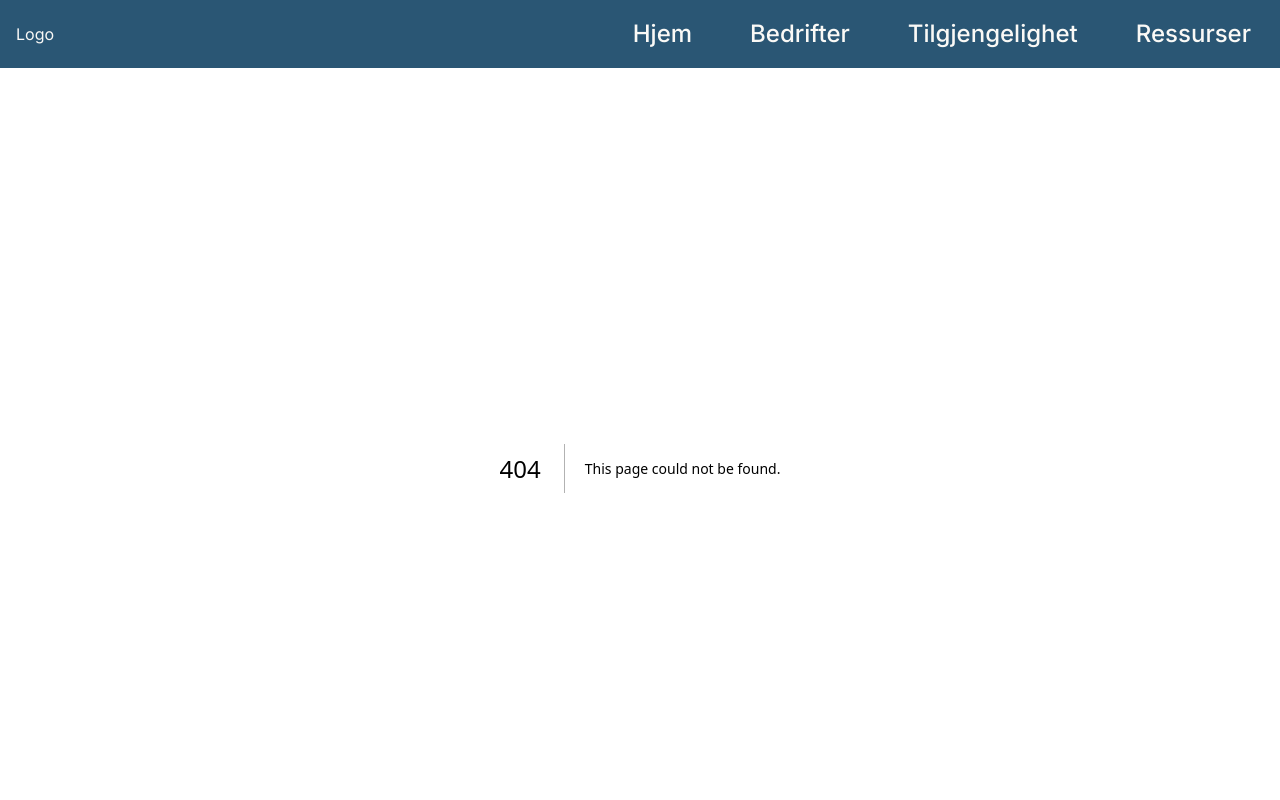
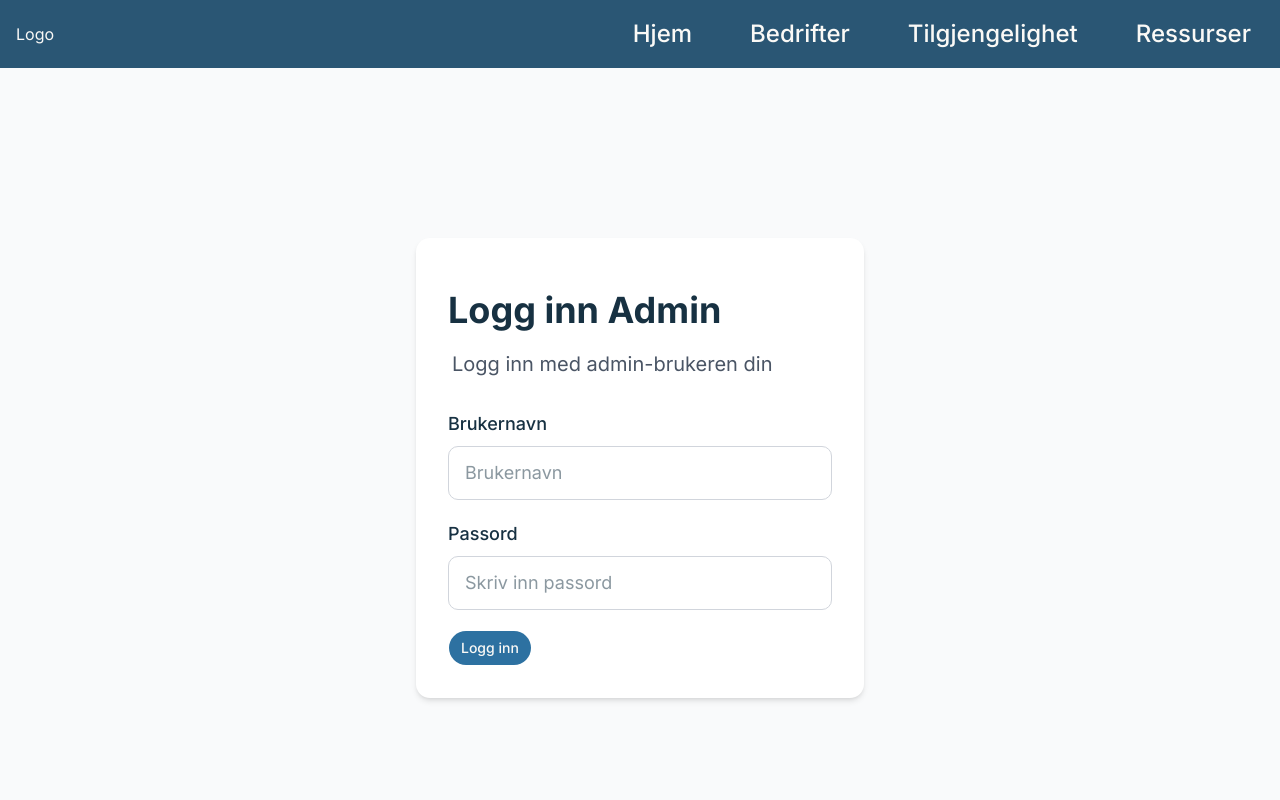
Before and after one commit to tiller-vgs/mot-voksenlivet, a Next.js app: page /adminLogin in a window 1280 px wide. Before the commit this address had no page. Shown: the top 800 px of the page. Built offline with nearby package versions, Linux system fonts and the light colour scheme.

Commit message:
feat: :sparkles: Add Admin logg in
Add a admin logg in page and a link to it on main page

Co-authored: @jonh-p, @knuteivi, @sofiiachernezhenko

```diff
--- /dev/null
+++ b/app/adminLogin/page.tsx
@@ -0,0 +1,97 @@
+"use client";
+
+import { Button } from "@/components/ui/button";
+import React, { useState } from "react";
+
+export default function LoginPage() {
+  const [brukernavn, setBrukernavn] = useState("");
+  const [password, setPassword] = useState("");
+
+  const handleLogin = (e: React.FormEvent<HTMLFormElement>) => {
+    e.preventDefault();
+
+    console.log("Brukernavn:", brukernavn);
+    console.log("Passord:", password);
+
+    // Her kan du senere koble til prisma-database
+  };
+
+  return (
+    <main className="min-h-screen bg-gray-50 flex justify-center items-center px-4">
+      <div className="w-full max-w-md bg-white rounded-xl shadow-md p-8">
+        <h1 className="text-4xl font-bold pt-5">Logg inn Admin</h1>
+
+        <p className="text-xl pt-5 pl-1 text-gray-600">
+          Logg inn med admin-brukeren din
+        </p>
+
+        <form onSubmit={handleLogin} className="pt-8">
+          <div className="mb-5">
+            <label
+              htmlFor="brukernavn"
+              className="block text-lg font-medium mb-2"
+            >
+              Brukernavn
+            </label>
+
+            <input
+              id="brukernavn"
+              type="text"
+              value={brukernavn}
+              onChange={(e) => setBrukernavn(e.target.value)}
+              placeholder="Brukernavn"
+              required
+              className="
+                w-full
+                border
+                border-gray-300
+                rounded-lg
+                px-4
+                py-3
+                text-lg
+                outline-none
+                focus:ring-2
+                color: secondary
+
+              "
+            />
+          </div>
+
+          <div className="mb-5">
+            <label
+              htmlFor="password"
+              className="block text-lg font-medium mb-2"
+            >
+              Passord
+            </label>
+
+            <input
+              id="password"
+              type="password"
+              value={password}
+              onChange={(e) => setPassword(e.target.value)}
+              placeholder="Skriv inn passord"
+              required
+              className="
+                w-full
+                border
+                border-gray-300
+                rounded-lg
+                px-4
+                py-3
+                text-lg
+                outline-none
+                focus:ring-2
+                focus:color: secondary
+              "
+            />
+          </div>
+
+          <Button type="submit" className="flex justify-center">
+            Logg inn
+          </Button>
+        </form>
+      </div>
+    </main>
+  );
+}
--- a/components/Footer.tsx
+++ b/components/Footer.tsx
@@ -66,6 +66,11 @@ function Footer() {
             Tilgjengelighetserklæring
           </Button>
         </Link>
+        <Link href="/adminLogin">
+          <Button className="text-light-text" variant="link">
+            Admin Logg inn
+          </Button>
+        </Link>
       </div>
     </footer>
   );
```
